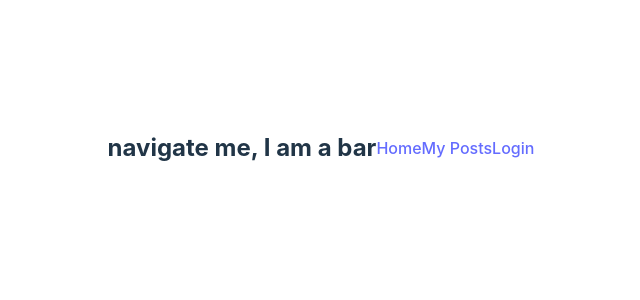
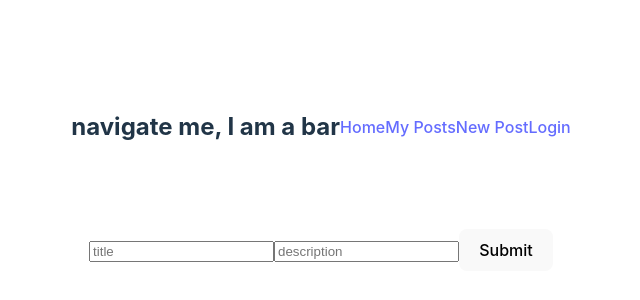
Before and after one commit to Annalisa-Boerner/ABsList, a React (Vite) app in the folder ABsList/: page /newpost in a window 1280 px wide. Shown: the part 260-560 px from the top of the page, without its empty margins (319-959 px from the left). Built offline with nearby package versions, Linux system fonts and the light colour scheme; no server answers.

Commit message:
started on form along with api form call

```diff
--- a/ABsList/services/88index.js
+++ b/ABsList/services/88index.js
@@ -11,12 +11,41 @@ export async function fetchAllPosts() {
      }
 }
 
-export async function fetchSinglePost(id) {
+// export async function fetchSinglePost(id) {
+//      try {
+//           const response = await fetch(`${base_url}/posts/${id}`);
+//           const result = await response.json();
+//           console.log(result);
+//           return result.data;
+//      } catch (error) {
+//           console.error(error);
+//      }
+// }
+
+export async function createPost(
+     title,
+     description,
+     price,
+     location,
+     willDeliver
+) {
      try {
-          const response = await fetch(`${base_url}/posts/${id}`);
+          const response = await fetch(`${base_url}/posts`, {
+               method: "POST",
+               headers: {
+                    "Content-Type": "application/json",
+               },
+               body: JSON.stringify({
+                    title,
+                    description,
+                    price,
+                    location,
+                    willDeliver,
+               }),
+          });
           const result = await response.json();
           console.log(result);
-          return result.data;
+          return result;
      } catch (error) {
           console.error(error);
      }
--- a/ABsList/src/App.jsx
+++ b/ABsList/src/App.jsx
@@ -3,14 +3,12 @@ import { Route, Routes } from "react-router-dom";
 import "./App.css";
 // import Form from "./components/form";
 import NavBar from "./components/navBar";
-import SearchBar from "./components/searchBar";
+import NewPost from "./components/form";
 import AllPosts from "./components/allPosts";
 import Login from "./components/login";
 import MyPosts from "./components/myPosts";
-import { fetchSinglePost } from "../services/88index";
 
 function App() {
-     fetchSinglePost("64de73d01430250014e78563");
      return (
           <>
                <NavBar />
@@ -20,6 +18,7 @@ function App() {
                     {/* <Route path="/posts" element={<AllPosts />} /> */}
                     <Route path="/login" element={<Login />} />
                     <Route path="/myposts" element={<MyPosts />} />
+                    <Route path="/newpost" element={<NewPost />} />
                </Routes>
                {/* <AllPosts /> */}
                {/* <Form />
--- a/ABsList/src/components/allPosts.jsx
+++ b/ABsList/src/components/allPosts.jsx
@@ -16,7 +16,7 @@ export default function AllPosts() {
      return (
           <div>
                <SearchBar />
-               <h1>Welcome to AB's List, your one stop used item shop!</h1>
+               <h1>Welcome to AB List, your one stop used item shop!</h1>
                {posts.map((post) => {
                     return (
                          <div key={post._id}>
--- a/ABsList/src/components/form.jsx
+++ b/ABsList/src/components/form.jsx
@@ -1,3 +1,39 @@
-export default function Form() {
-     return <h2>I am a form</h2>;
+import React, { useState } from "react";
+import { createPost } from "../../services/88index";
+
+export default function NewPost({ posts, setPosts }) {
+     const [title, setTitle] = useState("");
+     const [price, setPrice] = useState("");
+     const [location, setLocation] = useState("");
+     const [description, setDescription] = useState("");
+     const [willDeliver, setWilldeliver] = useState(false);
+     const [error, setError] = useState(null);
+
+     return (
+          <form>
+               {error && (
+                    <p>
+                         We are sorry, there has been an error with your
+                         submission. Please try again l8r.
+                    </p>
+               )}
+               <input
+                    type="text"
+                    value={title}
+                    name="title"
+                    placeholder="title"
+                    onChange={(event) => setTitle(event.target.value)}
+               />
+               <input
+                    type="text"
+                    value={description}
+                    name="description"
+                    placeholder="description"
+                    onChange={(event) => setDescription(event.target.value)}
+               />
+               <button>Submit</button>
+          </form>
+     );
+
+     // <h2>I am a form</h2>;
 }
--- a/ABsList/src/components/navBar.jsx
+++ b/ABsList/src/components/navBar.jsx
@@ -14,6 +14,8 @@ export default function NavBar() {
                     My Posts
                </Link>
 
+               <Link to="/newpost">New Post</Link>
+
                <Link to="/login">Login</Link>
           </div>
      );
```
